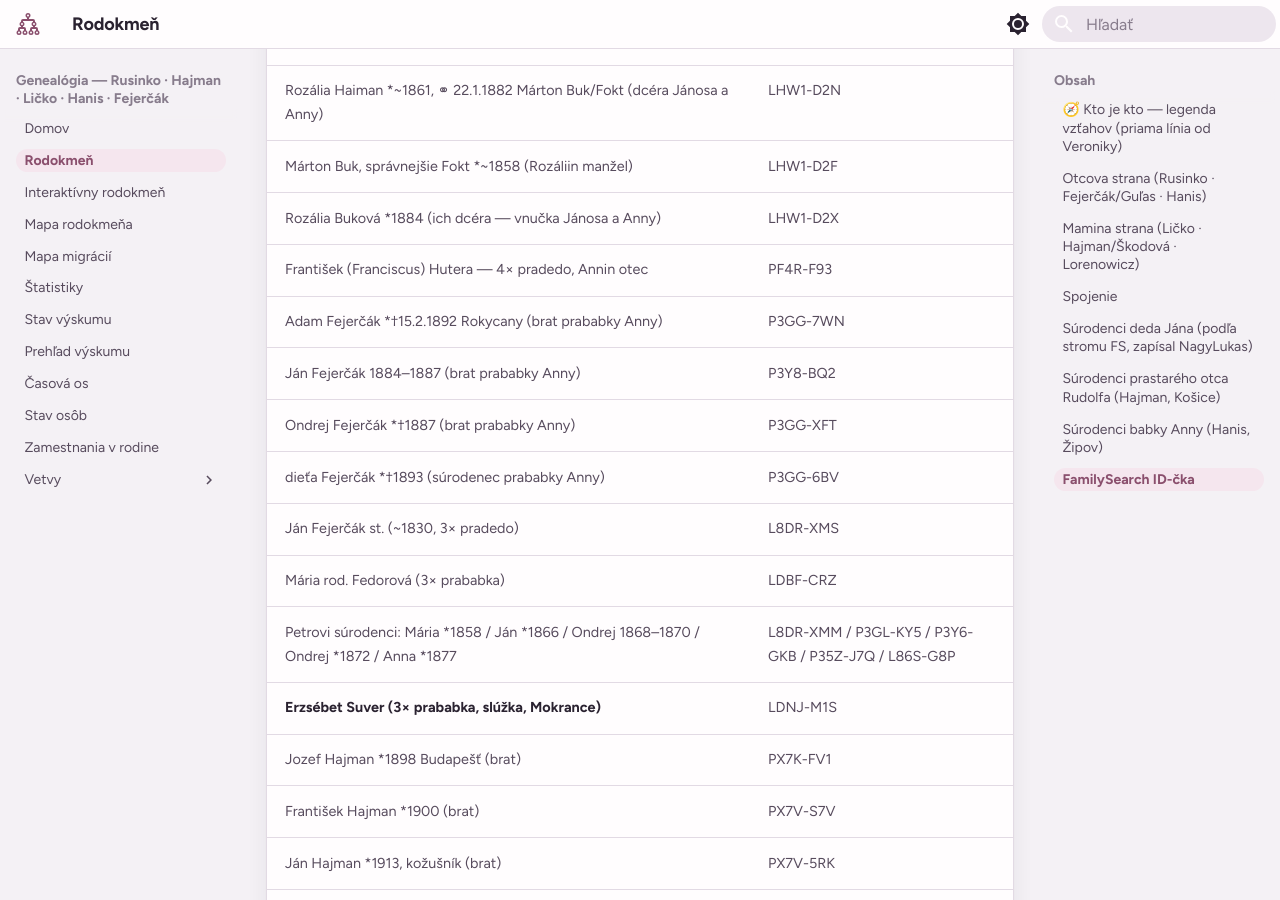
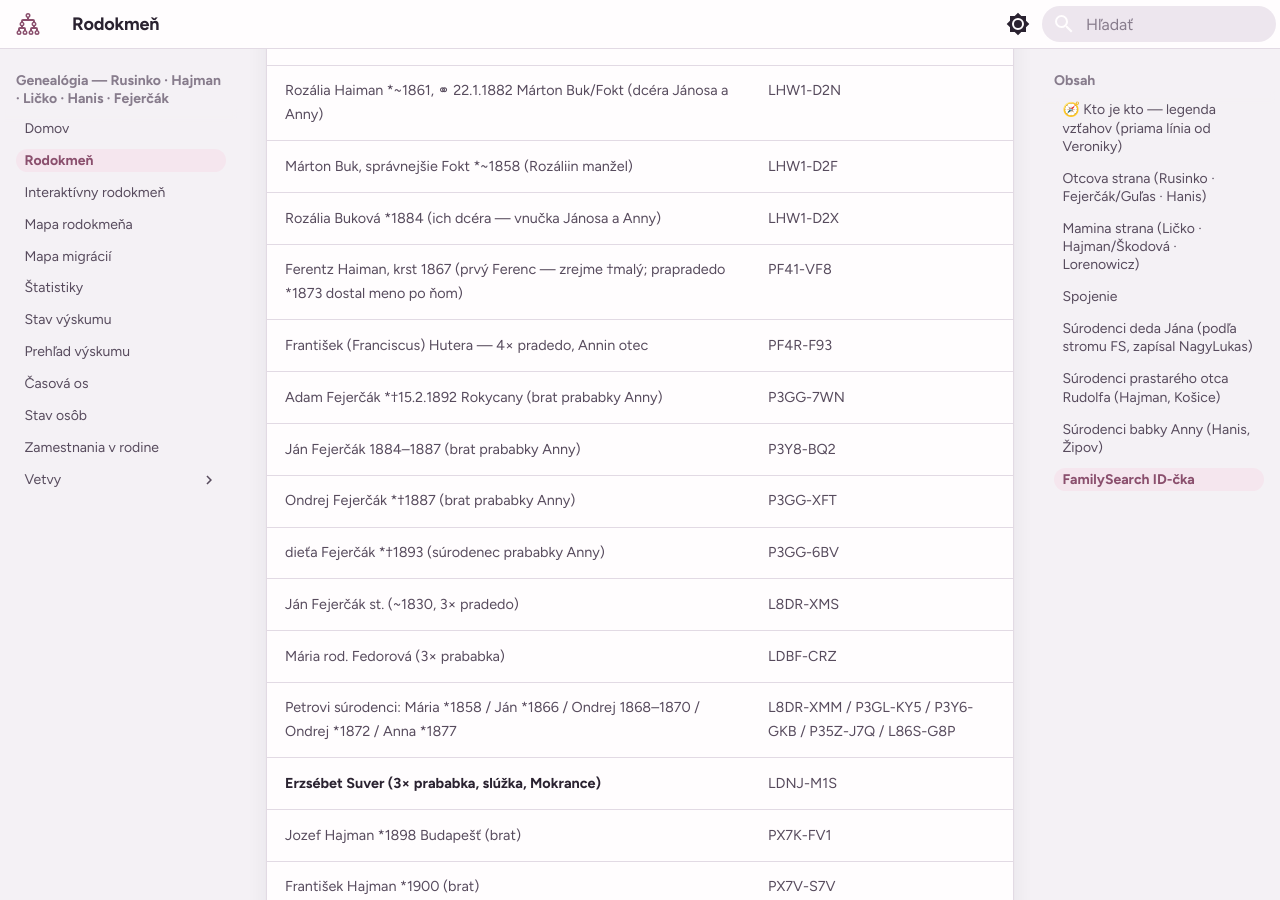
Before and after one commit to vrusi/genealogia, an MkDocs documentation site: the page built from docs/rodokmen.md, in a window 1280 px wide and 900 px high, scrolled down 6725 px. Built offline with MkDocs 1.6.1 and Material for MkDocs 9.7.7, drawn with Linux system fonts in a browser that asks for light colours.

Commit message:
Web: Ferentz I PF41-VF8 vo FS tabulke
Co-Authored-By: Claude Fable 5 <noreply@anthropic.com>

```diff
--- a/docs/rodokmen.md
+++ b/docs/rodokmen.md
@@ -221,6 +221,7 @@ graph TD
 | Rozália Haiman \*~1861, ⚭ 22.1.1882 Márton Buk/Fokt (dcéra Jánosa a Anny) | LHW1-D2N |
 | Márton Buk, správnejšie Fokt \*~1858 (Rozáliin manžel) | LHW1-D2F |
 | Rozália Buková \*1884 (ich dcéra — vnučka Jánosa a Anny) | LHW1-D2X |
+| Ferentz Haiman, krst 1867 (prvý Ferenc — zrejme †malý; prapradedo \*1873 dostal meno po ňom) | PF41-VF8 |
 | František (Franciscus) Hutera — 4× pradedo, Annin otec | PF4R-F93 |
 | Adam Fejerčák \*†15.2.1892 Rokycany (brat prababky Anny) | P3GG-7WN |
 | Ján Fejerčák 1884–1887 (brat prababky Anny) | P3Y8-BQ2 |
```
